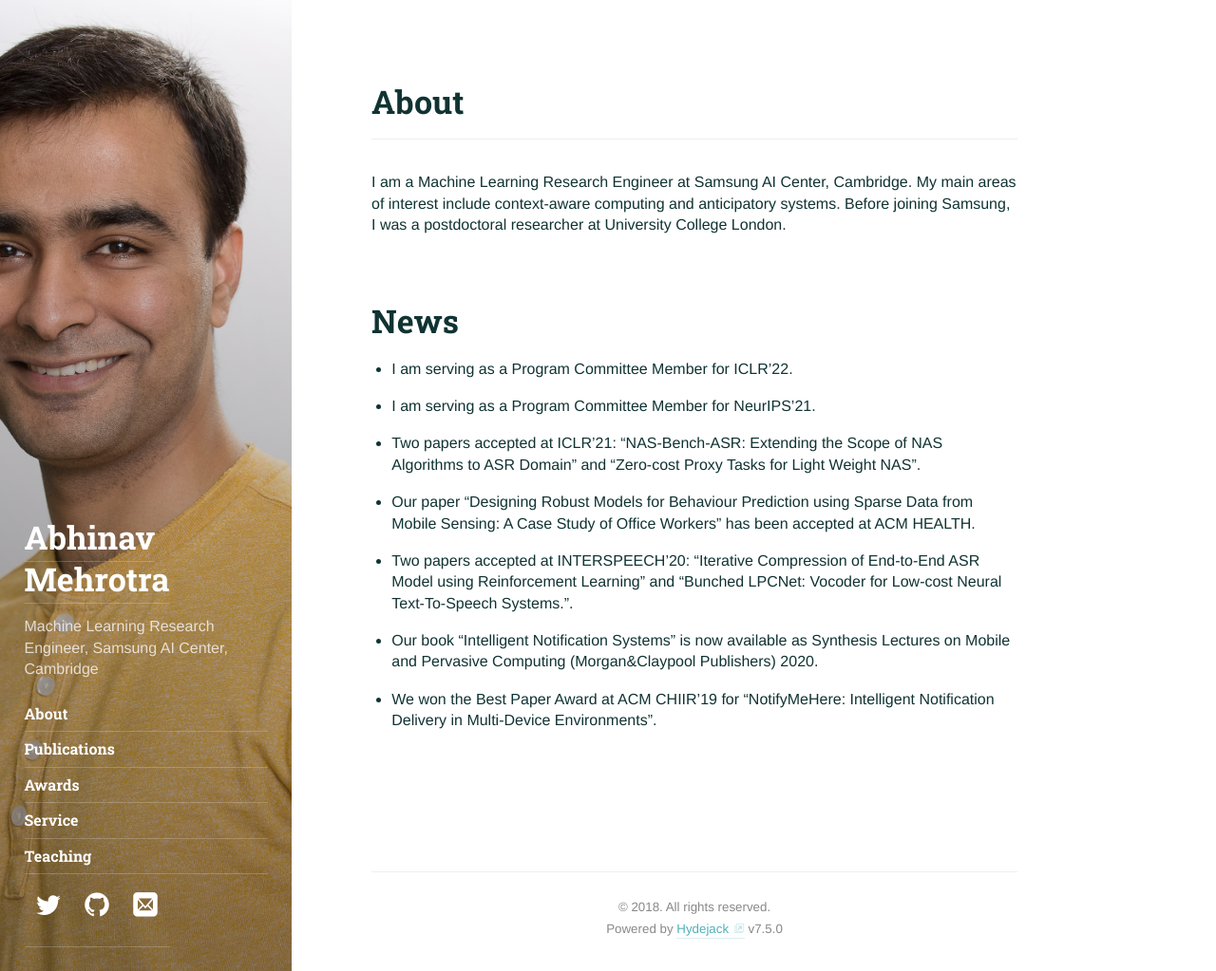
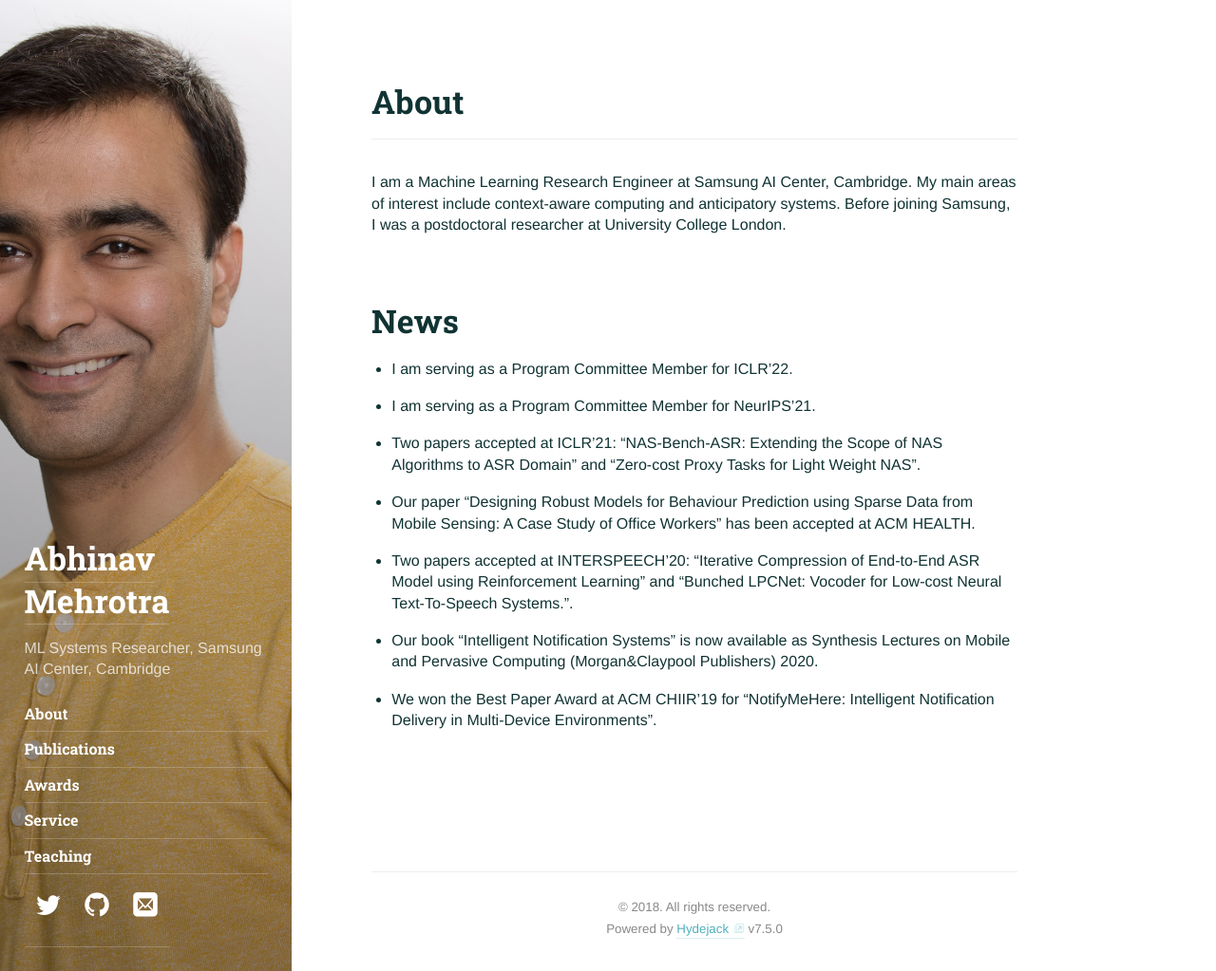
Before and after one commit to AbhinavMehrotra/AbhinavMehrotra.github.io, a Jekyll site: the page built from index.md, in a window 1280 px wide and 1023 px high. Shown: the whole window at 95% size. Built offline with Jekyll 4.4.1, drawn with Linux system fonts in a browser that asks for light colours; some web fonts are replaced.

Commit message:
Update _config.yml

```diff
--- a/_config.yml
+++ b/_config.yml
@@ -28,17 +28,17 @@ title:                 Abhinav Mehrotra
 # A short description (~150 chars) of the page used for the meta description tag.
 # Can use markdown, but no more than one paragraph (enforced by `>`)
 description:           >
-  Machine Learning Research Engineer
+  ML Systems Researcher
 
   Samsung AI Center, Cambridge
 
 # A shorter description for the sidebar.
 tagline:               >
-  Machine Learning Research Engineer,
+  ML Systems Researcher,
   Samsung AI Center, Cambridge
 
 # A list of keywords for your blog
-keywords:              [Context-aware Systems, Anticipatory Computing, Machine Learning Systems]
+keywords:              [Context-aware Systems, Audio Signal Processing, Machine Learning Systems]
 
 # Used by jekyll-seo-tag...
 logo:                  /assets/icons/icon.png
```
